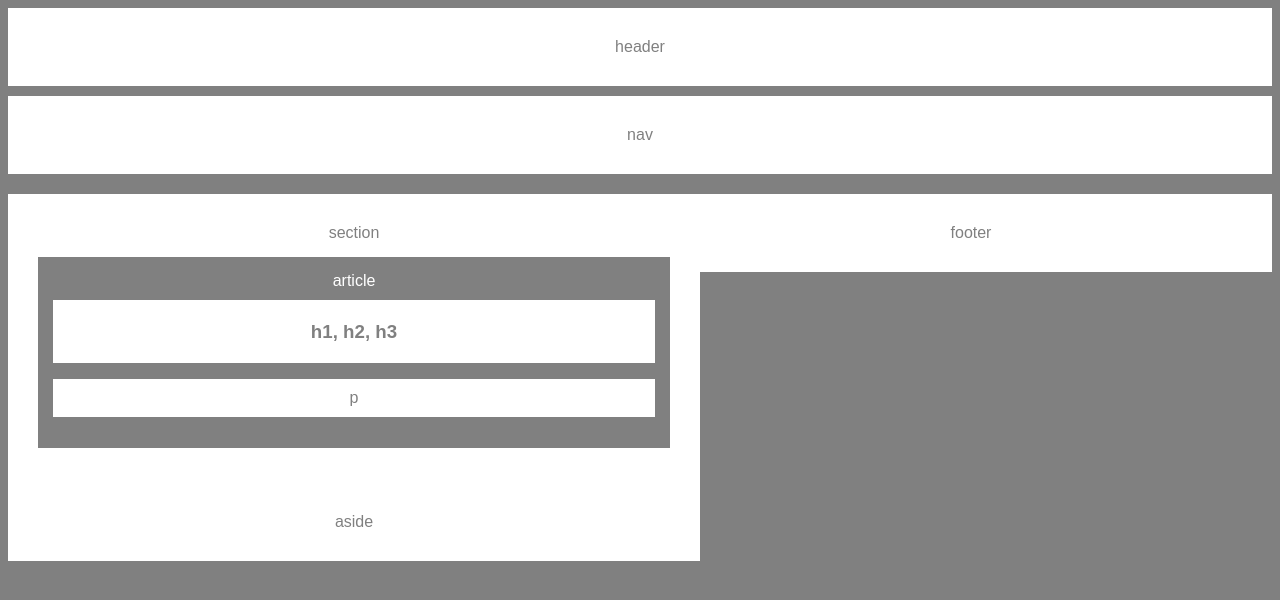
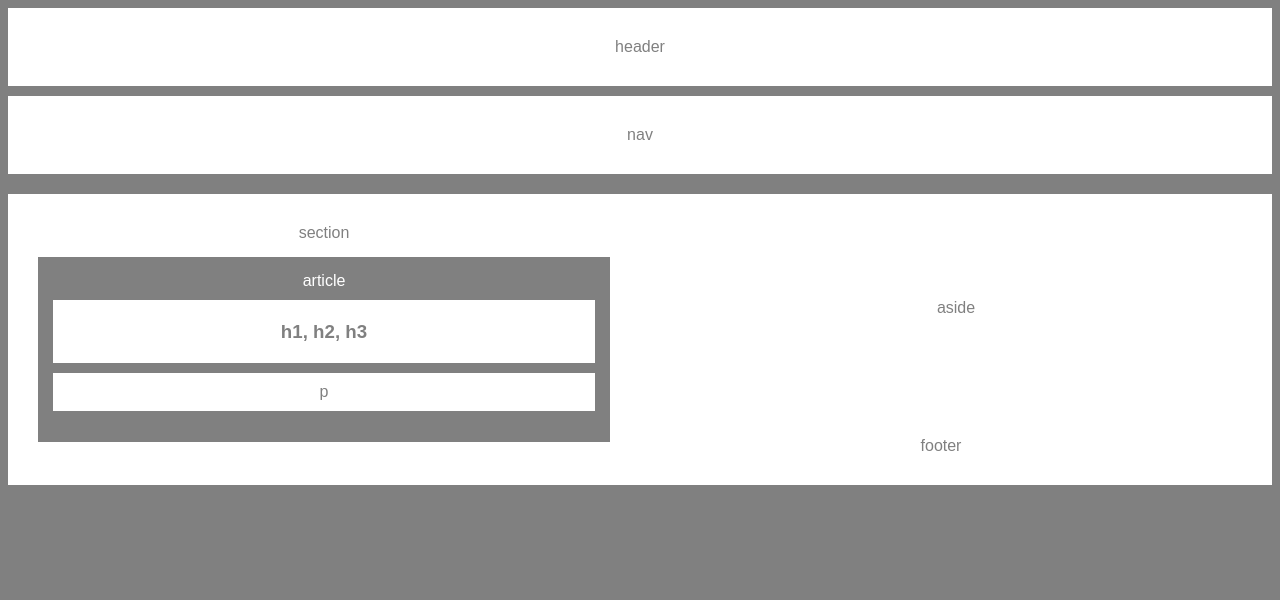
Before and after one commit to reekamaharaj/HW-Wireframe, a plain HTML site: page index.html in a window 1280 px wide. Drawn offline with Linux system fonts and the light colour scheme.

Commit message:
finalizing formatting, mostly working on getting section, aside and footer fixed

```diff
--- a/index.html
+++ b/index.html
@@ -16,9 +16,7 @@
             nav
         </nav>
 
-        <div id="middle">
-
-            <section>
+        <section id="left">
             section
             <article>
                 article
@@ -31,11 +29,12 @@
             </article>
         </section>
 
+        <section id="right">
             <aside>
                 aside
             </aside>
+        </section>
 
-        </div>
         <footer>
             footer
         </footer>
--- a/style.css
+++ b/style.css
@@ -3,6 +3,7 @@
     color: gray;
     text-align: center;
     font-family: sans-serif;
+    box-sizing: border-box;
 
 }
 
@@ -21,8 +22,7 @@ nav {
 section {
     background: white;
     padding: 30px;
-    float: left;
-    width: 50%;
+    margin-bottom: 15px;
 }
 
 article {
@@ -35,6 +35,7 @@ article {
 p{
     padding: 10px;
     background: white;
+    margin-top: 10px;
 }
 
 h1 {
@@ -46,22 +47,25 @@ h1 {
     background: white;
     padding: 2px;
     margin-top: 10px;
-    margin-bottom: 5px;
+}
+
+#left {
+    float: left;
+    width: 50%;
+}
+
+#right {
+    float: left;
+    width: 50%;
 }
 
 aside {
     background: white;
-    padding: 30px;
-    float: left;
-    width: 50%;
+    padding: 75px;
 }
 
 footer {
     background: white;
     padding: 30px;
-    margin-bottom: 10px;
-}
-
-#middle {
     width: 100%;
 }
```
Lines whose indentation alone changed are shown as unchanged.
